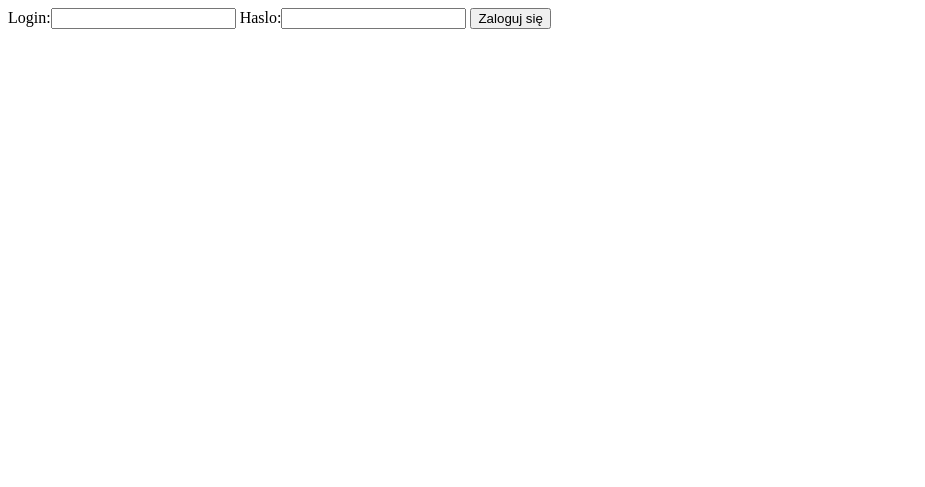
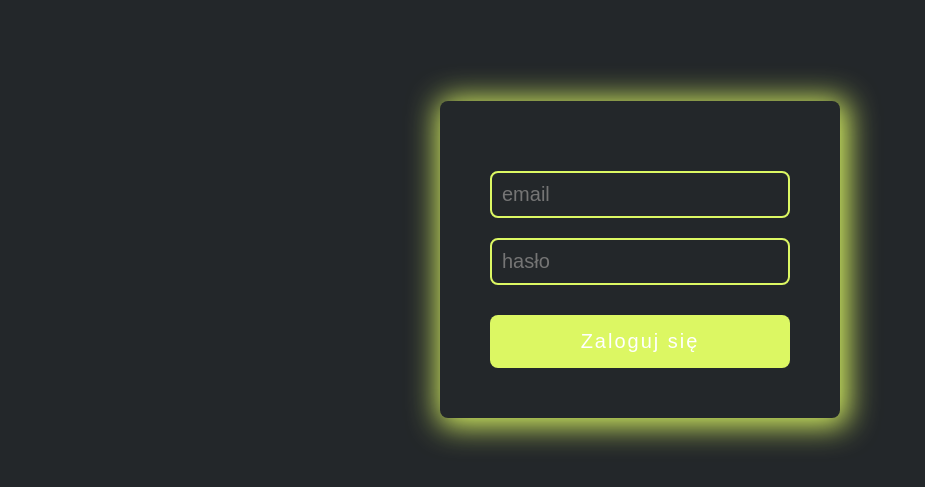
Before and after one commit to S1iwa/BestHacks2024, a PHP site: page /logowanie.php in a window 1280 px wide. Shown: the top 487 px of the page, without its empty margins (0-925 px from the left). Run offline with PHP 8.4, Linux system fonts and the light colour scheme.

Commit message:
probaLogowanieCss

```diff
--- a/logowanie.php
+++ b/logowanie.php
@@ -7,14 +7,17 @@
 <head>
 	<meta charset="utf-8" />
 	<meta http-equiv="X-UA-Compatible" content="IE=edge,chrome=1" />
+	<link rel="stylesheet" href="logowanieStyle.css">
 	<title>praktykuj.edu.pl</title>
 </head>
 
 <body>
-	<form action="zaloguj.php" method="post">
-		<label>Login:<input name="login" type="text"/></label>
-		<label>Haslo:<input name="haslo" type="password"/></label>
-		<input type="submit" value="Zaloguj się" />
-	</form>
+	<div id="container">
+		<form action="zaloguj.php" method="post">
+			<label><input name="login" type="text" placeholder="email" onfocus="this.placeholder=''" onblur="this.placeholder='email'"/></label>
+			<label><input name="haslo" type="password" placeholder="hasło" onfocus="this.placeholder=''" onblur="this.placeholder='hasło'"/></label>
+			<input type="submit" value="Zaloguj się" />
+		</form>
+	</div>
 </body>
 </html>
--- /dev/null
+++ b/logowanieStyle.css
@@ -0,0 +1,52 @@
+body{
+    background-color: #23272a;
+    font-size: 20px;
+}
+#container{
+    background-color: #23272a;
+    width: 300px;
+    padding: 50px;
+    margin-top: 8%;
+    margin-left: auto;
+    margin-right: auto;
+    border-radius: 8px;
+    box-shadow: 3px 3px 30px 5px #dcf763;
+}
+input[type=text],input[type=password]{
+    width: 300px;
+    background-color: #23272a;
+    color: #dcf763;
+    border: 2px solid #dcf763;
+    border-radius: 8px;
+    font-size: 20px;
+    padding: 10px;
+    box-sizing: border-box;
+    outline: none;
+    margin-top: 20px;
+}
+input[type=text]:focus,input[type=password]:focus{
+    box-shadow: 0px 0px 10px 2px #cccccc;
+    border: 2px solid #dcf763;
+    background-color: #23272a;
+    color: #dcf763;
+}
+input[type=submit]{
+    width: 300px;
+    background-color: #dcf763;
+    font-size: 20px;
+    color: white;
+    padding: 15px 10px;
+    margin-top: 10px;
+    border: none;
+    border-radius: 8px;
+    cursor: pointer;
+    letter-spacing: 2px;
+    outline: none;
+    margin-top: 30px;
+}
+input[type=submit]:focus{
+    box-shadow: 0px 0px 15px 2px #dcf763;
+}
+input[type=submit]:hover{
+    background-color: #dcf763;
+}
```
